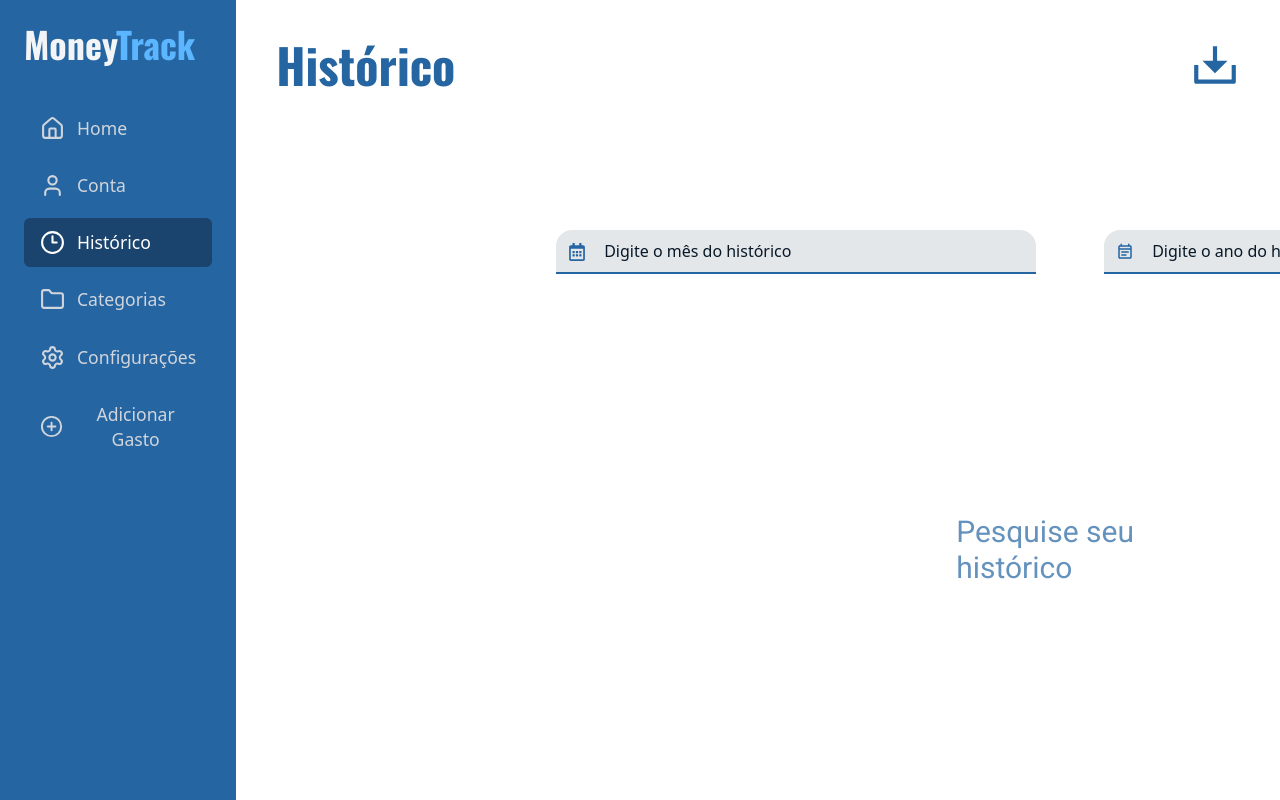
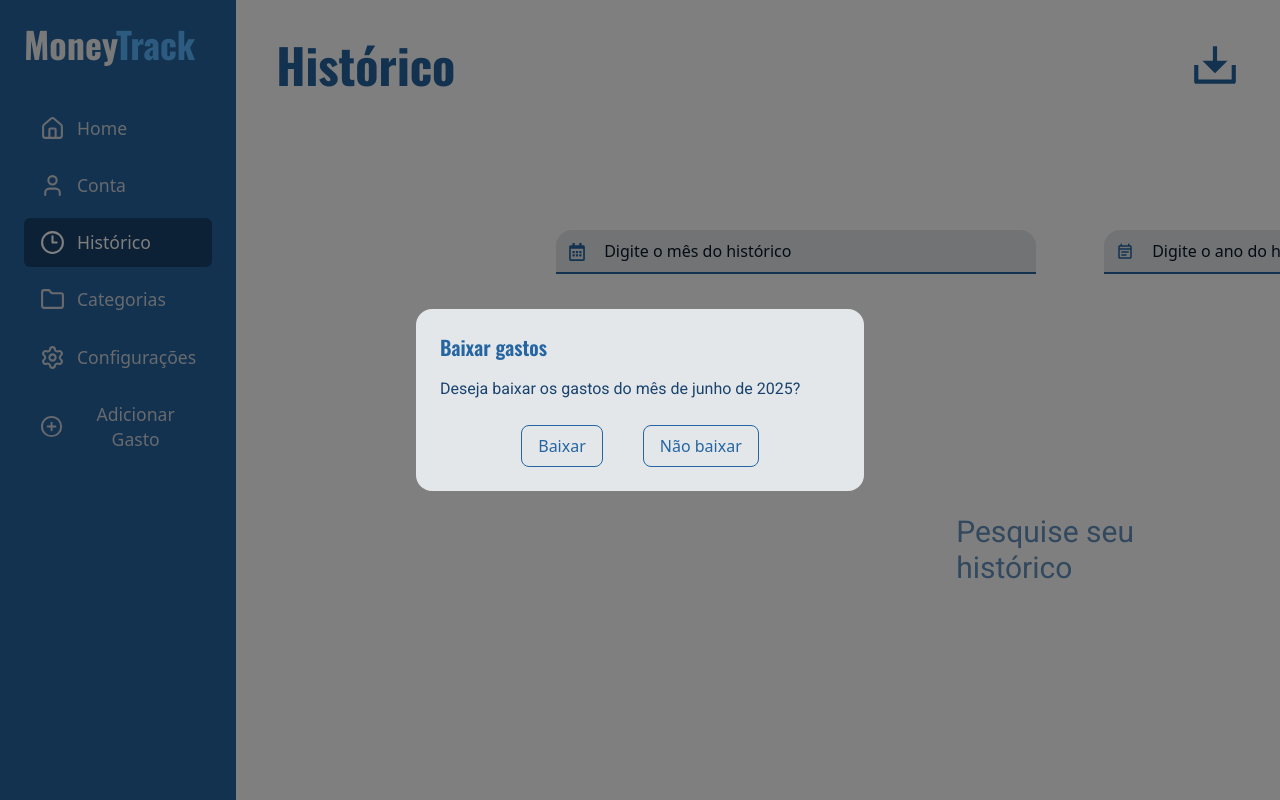
Before and after one commit to Elias700/MoneyTrack, a React (Vite) app: page /history in a window 1280 px wide. Both pictures are taken after a click on the button 1215 px from the left and 65 px from the top of the page. Built offline with nearby package versions, Linux system fonts and the light colour scheme; a web font is replaced by a local one.

Commit message:
feat(history): implement history modal with open and close control

```diff
--- /dev/null
+++ b/src/components/modals/HistoryModal.tsx
@@ -0,0 +1,27 @@
+
+interface HistoryModalProps {
+    isOpen: boolean;
+    onClose: () => void;
+}
+
+export function HistoryModal({ isOpen, onClose }: HistoryModalProps) {
+    if (!isOpen) return null;
+
+    return (
+        <div className="fixed inset-0 z-50 flex items-center justify-center">
+            <div
+                onClick={onClose}
+                className="absolute inset-0 bg-black/50"
+            />
+
+            <div className="relative z-10 w-full max-w-md rounded-2xl bg-(--color-neutral-200) p-6">
+                <h2 className="text-xl text-(--color-primary-300) font-semibold mb-4">Baixar gastos</h2>
+                <p className="text-(--color-primary-400)">Deseja baixar os gastos do mês de junho de 2025?</p>
+                <div className="flex gap-10 justify-center mt-6">
+                    <button className="border border-(--color-primary-300) text-(--color-primary-300) hover:bg-(--color-primary-300) hover:text-white rounded-lg px-4 py-2 cursor-pointer duration-300">Baixar</button>
+                    <button onClick={onClose} className="border border-(--color-primary-300) text-(--color-primary-300) hover:bg-(--color-primary-300) hover:text-white rounded-lg px-4 py-2 cursor-pointer duration-300">Não baixar</button>
+                </div>
+            </div>
+        </div>
+    );
+}
--- a/src/pages/History/History.tsx
+++ b/src/pages/History/History.tsx
@@ -1,18 +1,29 @@
+import { useState } from "react";
 import { InputHistoryMonth } from "../../components/UI/Inputs/Inputs";
 import { InputHistoryYear } from "../../components/UI/Inputs/Inputs";
 import { RiDownload2Line } from "react-icons/ri";
+import { HistoryModal } from "../../components/modals/HistoryModal";
 
 const History = () => {
+
+    const [isModalOpen, setIsModalOpen] = useState(false);
+
     return (
-        // Alterado para flex-col para os itens ficarem um abaixo do outro, e w-full para ocupar tudo
         <main className="flex flex-col w-full bg-(--color-primary-50) p-10">
-
-            {/* Esta section agora ocupa a largura total e joga os itens para as pontas */}
             <section className="flex justify-between items-center w-full">
                 <h1 className="text-5xl font-bold text-(--color-primary-300)">Histórico</h1>
-                <button className="cursor-pointer hover:opacity-80 transition-opacity">
-                    <RiDownload2Line size={50} className="text-[var(--color-primary-300)]"/>
+
+                <button onClick={() => setIsModalOpen(true)}>
+                    <RiDownload2Line
+                        size={50}
+                        className="cursor-pointer text-(--color-primary-300) hover:text-(--color-primary-500) duration-400"
+                    />
                 </button>
+
+                <HistoryModal
+                    isOpen={isModalOpen}
+                    onClose={() => setIsModalOpen(false)}
+                />
             </section>
 
             <section className="ml-70">
```
Also changed, not shown: src/pages/History/HistoryModal.tsx (deleted).
